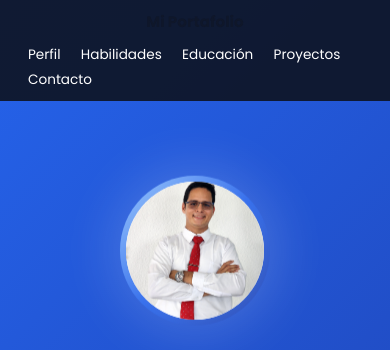
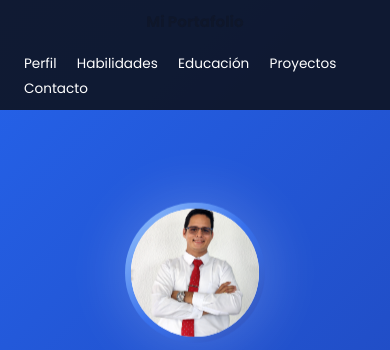
Before and after one commit to YorchMoreno/PORTAFOLIO, a plain HTML site: page src/index.html in a window 390 px wide. Shown: the top 350 px of the page. Drawn offline with Linux system fonts and the light colour scheme; files whose address does not match are found by name.

Commit message:
Version cinco

```diff
--- a/src/index.html
+++ b/src/index.html
@@ -13,6 +13,7 @@
             --dark:#0f172a;
             --light:#f8fafc;
             --gray:#64748b;
+            --nav-height:70px;
         }
 
         *{
@@ -46,6 +47,7 @@
             justify-content:space-between;
             align-items:center;
             z-index:1000;
+            height:var(--nav-height);
         }
 
         nav a{
@@ -59,7 +61,8 @@
 
         /* HERO */
         .hero{
-            min-height:100vh;
+            height:100vh;
+            padding-top:var(--nav-height);
             display:flex;
             flex-direction:column;
             justify-content:center;
@@ -67,8 +70,9 @@
             text-align:center;
             background:linear-gradient(135deg,#2563eb,#1e40af);
             color:white;
-            padding:20px;
         }
+
+
 
         .hero h1{font-size:3rem;}
         .hero span{color:#c7d2fe;}
@@ -426,6 +430,48 @@
                 height:170px;
             }
         }
+        @media (max-width:768px){
+            :root{
+                --nav-height:110px;
+            }
+
+            nav{
+                height:var(--nav-height);
+                padding:10px 16px;
+            }
+
+            .foto-wrapper{
+                width:140px;
+                height:140px;
+            }
+
+            .foto-wrapper::after{
+                width:160px;
+                height:160px;
+            }
+        }
+        @media (max-width:768px){
+            :root{
+                --nav-height:110px;
+            }
+
+            nav{
+                height:var(--nav-height);
+                padding:10px 16px;
+                flex-direction:column;
+            }
+
+            .foto-wrapper{
+                width:140px;
+                height:140px;
+            }
+
+            .foto-wrapper::after{
+                width:160px;
+                height:160px;
+            }
+        }
+
     </style>
 </head>
 
```
